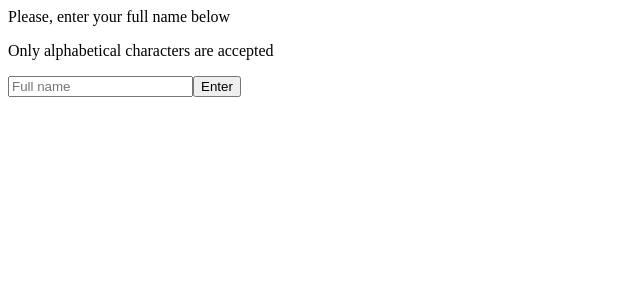
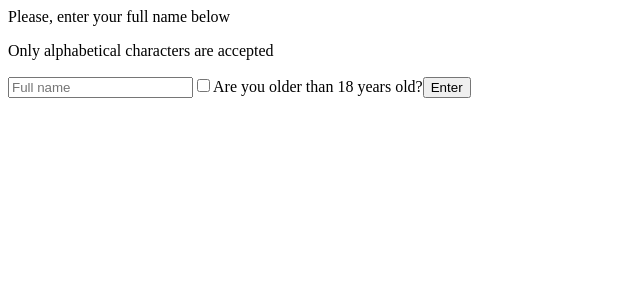
Before and after one commit to YoguiSan/bees-frontend-challenge, a React app: page / in a window 1280 px wide. Shown: the top 300 px of the page, without its empty margins (0-640 px from the left). Built offline with nearby package versions, Linux system fonts and the light colour scheme.

Commit message:
feat: verificação do checkbox de idade

```diff
--- a/src/App.tsx
+++ b/src/App.tsx
@@ -6,12 +6,15 @@ import AppContext from './contexts';
 
 function App() {
   const [name, setName] = useState<string>('');
+  const [isOfAge, setIsOfAge] = useState<boolean>(false);
 
   useEffect(() => {
     if (name && name.length > 1) {
       console.log('Name is: ', name);
     }
-  }, [name]);
+
+    console.log(`${isOfAge ? 'Is' : 'Not'} of age`);
+  }, [name, isOfAge]);
 
   return (
     <AppContext.Provider
@@ -19,6 +22,8 @@ function App() {
       value={{
         name,
         setName,
+        isOfAge,
+        setIsOfAge,
       }}
     >
       <Router />
--- a/src/contexts/@types.app.ts
+++ b/src/contexts/@types.app.ts
@@ -6,5 +6,7 @@ export interface AppContextInterface {
 */
 export type AppContextType = {
   name: string,
+  isOfAge: boolean,
   setName: (name: string) => void,
+  setIsOfAge: (isOfAge: boolean) => void,
 };
--- a/src/pages/name/index.tsx
+++ b/src/pages/name/index.tsx
@@ -1,4 +1,3 @@
-/* eslint-disable react/jsx-filename-extension */
 import React, { FC, useContext, useState } from 'react';
 
 import AppContext from '../../contexts';
@@ -7,12 +6,14 @@ import Article from './styles';
 
 function NamePage() {
   const {
+    name,
     setName,
+    isOfAge,
+    setIsOfAge,
   } = useContext(AppContext);
 
-  const [fullName, setFullName] = useState<string | undefined>();
-
-  const change = (({
+  /*
+  const changeName = (({
     target: {
       value,
     },
@@ -21,16 +22,19 @@ function NamePage() {
       value: string,
     },
   }):void => {
-    setFullName(value);
+    setName(value);
   });
+  */
 
   const submit = (event:React.MouseEvent<HTMLElement>):void => {
     event.preventDefault();
 
-    if (!fullName || fullName.length < 1) {
+    if (!name || name.length < 1) {
       console.log('Name is required');
+    } else if (!isOfAge) {
+      console.log('You must be 18 or older to enter');
     } else {
-      setName(fullName);
+      console.log('Redirecting...');
     }
   };
 
@@ -40,16 +44,37 @@ function NamePage() {
         <form
           id="name-age-form"
         >
-          <label>
+          <label
+            htmlFor="name-age-form__name"
+          >
             <p>Please, enter your full name below</p>
             <p>Only alphabetical characters are accepted</p>
             <input
               type="text"
               id="name-age-form__name"
               placeholder="Full name"
-              onChange={(event) => change(event)}
-              value={fullName}
+              onChange={({
+                target: {
+                  value,
+                },
+              }) => setName(value)}
+              value={name}
             />
+          </label>
+          <label
+            htmlFor="isOfAge"
+          >
+            <input
+              type="checkbox"
+              id="name-age-form__isOfAge"
+              onChange={({
+                target: {
+                  checked,
+                },
+              }) => setIsOfAge(checked)}
+              checked={isOfAge}
+            />
+            Are you older than 18 years old?
           </label>
           <button
             type="submit"
```
